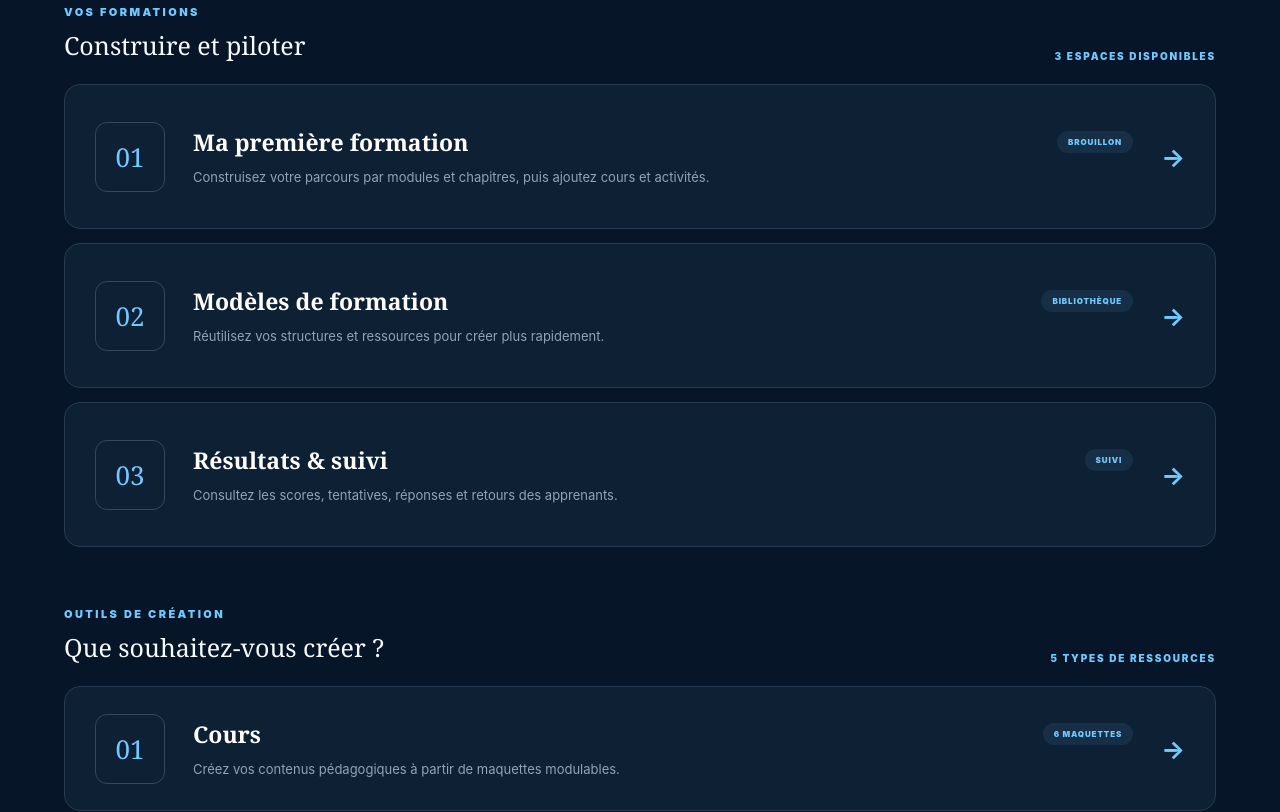
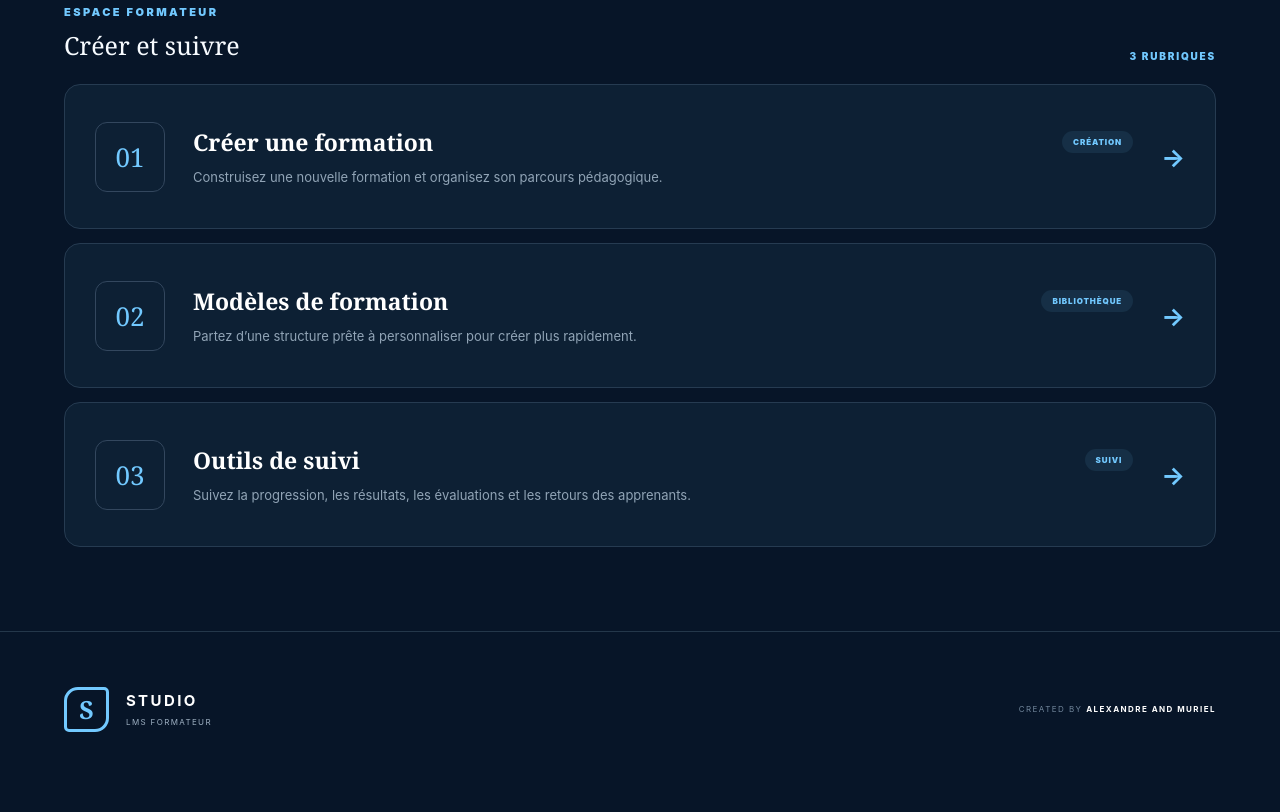
Before and after one commit to murieldaupiard-cpu/lms-formateur, a Next.js app: page / in a window 1280 px wide. Shown: the part 340-1152 px from the top of the page. After the commit the page ends 1126 px from the top, so only its background shows below. Built offline with nearby package versions, Linux system fonts and the light colour scheme.

Commit message:
Simplify trainer home to three main sections

```diff
--- a/app/page.tsx
+++ b/app/page.tsx
@@ -19,9 +19,9 @@ const templates=[
  ["time","MODULE 05","Time & Telling the Time","Image + texte","Support visuel accompagné d’explications et d’activités."]
 ];
 const formations=[
- ["01","Ma première formation","Construisez votre parcours par modules et chapitres, puis ajoutez cours et activités.","BROUILLON"],
- ["02","Modèles de formation","Réutilisez vos structures et ressources pour créer plus rapidement.","BIBLIOTHÈQUE"],
- ["03","Résultats & suivi","Consultez les scores, tentatives, réponses et retours des apprenants.","SUIVI"]
+ ["01","Créer une formation","Construisez une nouvelle formation et organisez son parcours pédagogique.","CRÉATION"],
+ ["02","Modèles de formation","Partez d’une structure prête à personnaliser pour créer plus rapidement.","BIBLIOTHÈQUE"],
+ ["03","Outils de suivi","Suivez la progression, les résultats, les évaluations et les retours des apprenants.","SUIVI"]
 ];
 export default function Home(){
  const [view,setView]=useState<"home"|"create"|"templates"|"published">("home");
@@ -46,10 +46,8 @@ export default function Home(){
     <button className="create-main" onClick={()=>{setStep(1);setView("create")}}>＋ CRÉER UNE FORMATION <b>→</b></button>
    </section>
    <section className="studio-list">
-    <div className="list-title"><div><span>VOS FORMATIONS</span><h2>Construire et piloter</h2></div><small>3 ESPACES DISPONIBLES</small></div>
+    <div className="list-title"><div><span>ESPACE FORMATEUR</span><h2>Créer et suivre</h2></div><small>3 RUBRIQUES</small></div>
     {formations.map(x=><button className="studio-row" key={x[0]} onClick={()=>x[0]==="01"?setView("create"):x[0]==="02"?setView("templates"):undefined}><span className="row-num">{x[0]}</span><div className="row-body"><div><h3>{x[1]}</h3><span>{x[3]}</span></div><p>{x[2]}</p></div><b className="row-arrow">→</b></button>)}
-    <div className="list-title tools-title"><div><span>OUTILS DE CRÉATION</span><h2>Que souhaitez-vous créer ?</h2></div><small>5 TYPES DE RESSOURCES</small></div>
-    {toolsList.map(x=><button className="studio-row tool-row" key={x[0]} onClick={()=>setView("create")}><span className="row-num">{x[0]}</span><div className="row-body"><div><h3>{x[1]}</h3><span>{x[3]}</span></div><p>{x[2]}</p></div><b className="row-arrow">→</b></button>)}
    </section>
   </>:view==="templates"?<section className="template-page"><div className="creator-head"><div><span>BIBLIOTHÈQUE DE MODÈLES</span><h1>Modèles de formation</h1><p>Choisissez une structure inspirée des modules déjà conçus dans votre LMS apprenant, puis adaptez-la à votre contenu.</p></div><button className="home-pill" onClick={()=>setView("home")}>← MENU PRINCIPAL</button></div><div className="template-heading"><div><span>MODÈLES PÉDAGOGIQUES</span><h2>Choisissez votre mise en page</h2></div><small>5 MODÈLES DISPONIBLES</small></div><div className="template-grid">{templates.map((t,i)=><button key={t[0]} className={`template-card ${t[0]}`} onClick={()=>{setSelectedColor(palette[i]);setStep(1);setView("create")}}><div className="template-visual"><div className="template-top"><b>{t[1]}</b><span>MODÈLE</span></div><small>UTILISER CE MODÈLE ↗</small><i/><em/></div><div className="template-info"><b>{t[3]}</b><p>{t[4]}</p><div><span>PERSONNALISER</span><strong>→</strong></div></div></button>)}</div></section>:<section className="creator-page">
     <div className="creator-head"><div><span>CRÉER UNE FORMATION</span><h1>Construisez votre parcours</h1><p>Définissez l’action de formation, puis structurez la progression pédagogique, les séquences, les activités d’apprentissage et les ressources.</p></div><button className="home-pill" onClick={()=>setView("home")}>← MENU PRINCIPAL</button></div>
```
